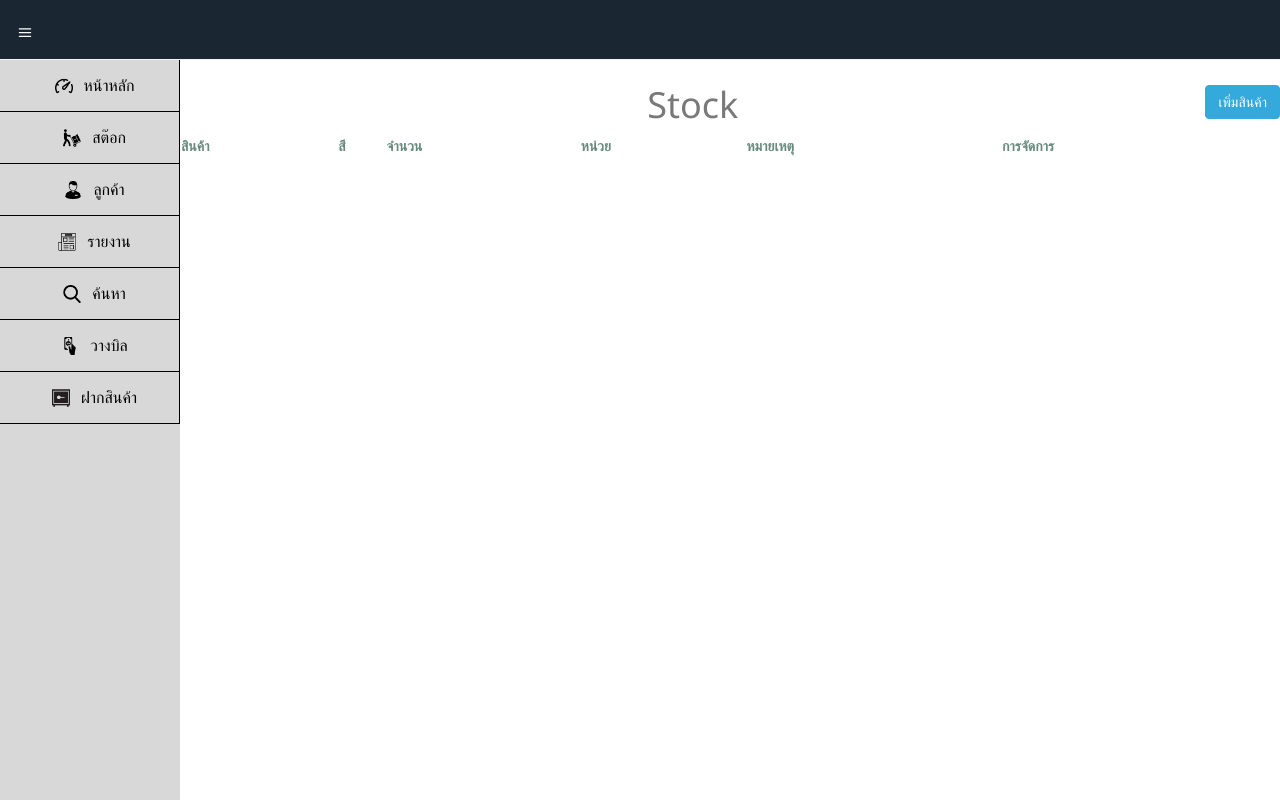
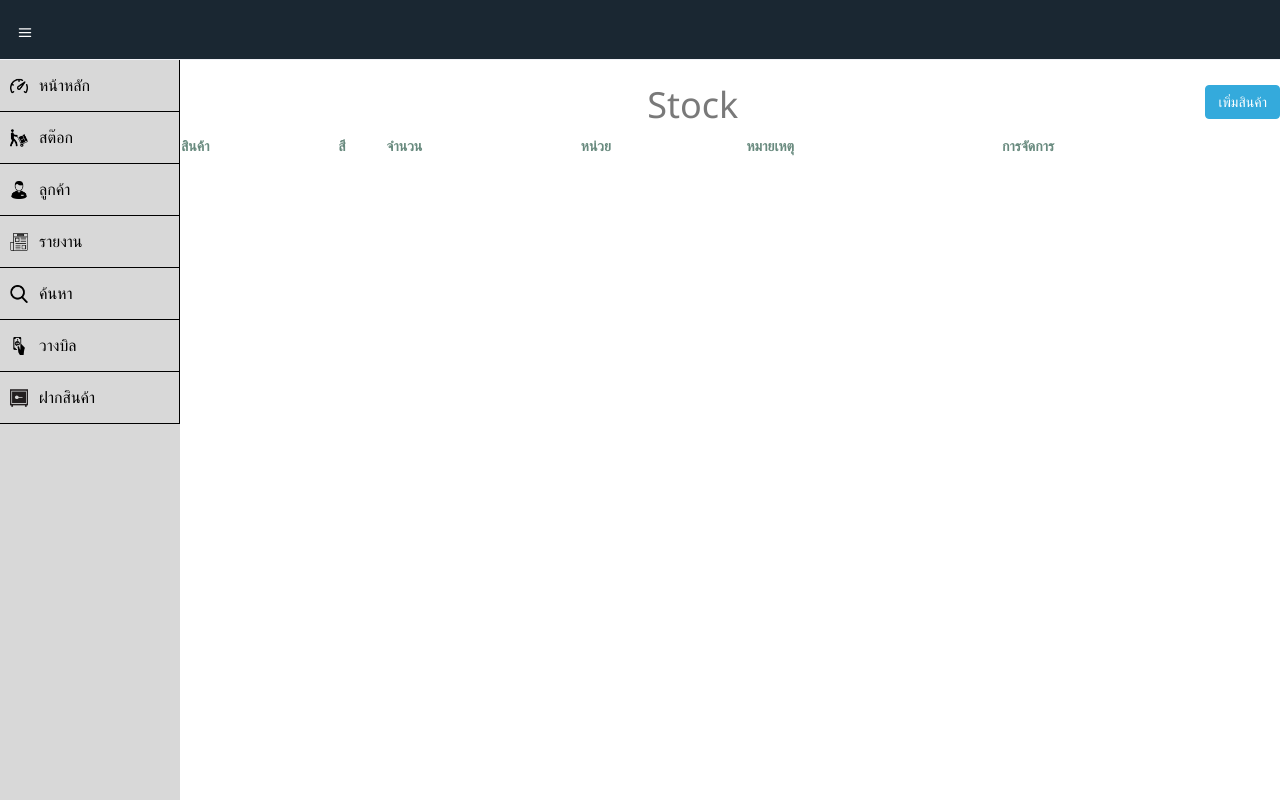
Before and after one commit to bellboyz/bicycle, a CodeIgniter app: page /database/stock in a window 1280 px wide. Run offline with CodeIgniter, Linux system fonts and the light colour scheme; lists and menus that the app fills with data are empty; some libraries are stand-ins or nearby versions.

Commit message:
remove css w3-center

```diff
--- a/application/views/billing-detail.php
+++ b/application/views/billing-detail.php
@@ -8,7 +8,7 @@
   }
 </style>
 
-<body class="w3-container w3-center w3-animate-opacity">
+<body class="w3-container w3-animate-opacity">
   <!-- container section start -->
   <section id="container" class="">
 
--- a/application/views/billing.php
+++ b/application/views/billing.php
@@ -3,7 +3,7 @@
 
 <?php include('include/jscss.php') ?>
 
-<body class="w3-container w3-center w3-animate-opacity">
+<body class="w3-container w3-animate-opacity">
   <!-- container section start -->
   <section id="container" class="">
 
--- a/application/views/customer.php
+++ b/application/views/customer.php
@@ -3,7 +3,7 @@
 
 <?php include('include/jscss.php') ?>
 
-<body class="w3-container w3-center w3-animate-opacity">
+<body class="w3-container w3-animate-opacity">
   <!-- container section start -->
   <section id="container" class="">
 
--- a/application/views/deposit.php
+++ b/application/views/deposit.php
@@ -3,7 +3,7 @@
 
 <?php include('include/jscss.php') ?>
 
-<body class="w3-container w3-center w3-animate-opacity">
+<body class="w3-container w3-animate-opacity">
   <!-- container section start -->
   <section id="container" class="">
 
--- a/application/views/report.php
+++ b/application/views/report.php
@@ -3,7 +3,7 @@
 
 <?php include('include/jscss.php') ?>
 
-<body class="w3-container w3-center w3-animate-opacity">
+<body class="w3-container w3-animate-opacity">
   <!-- container section start -->
   <section id="container" class="">
 
--- a/application/views/search.php
+++ b/application/views/search.php
@@ -3,7 +3,7 @@
 
 <?php include('include/jscss.php') ?>
 
-<body class="w3-container w3-center w3-animate-opacity">
+<body class="w3-container w3-animate-opacity">
   <!-- container section start -->
   <section id="container" class="">
 
--- a/application/views/stock.php
+++ b/application/views/stock.php
@@ -3,7 +3,7 @@
 
 <?php include('include/jscss.php') ?>
 
-<body class="w3-container w3-center w3-animate-opacity">
+<body class="w3-container w3-animate-opacity">
   <!-- container section start -->
   <section id="container" class="">
 
```
